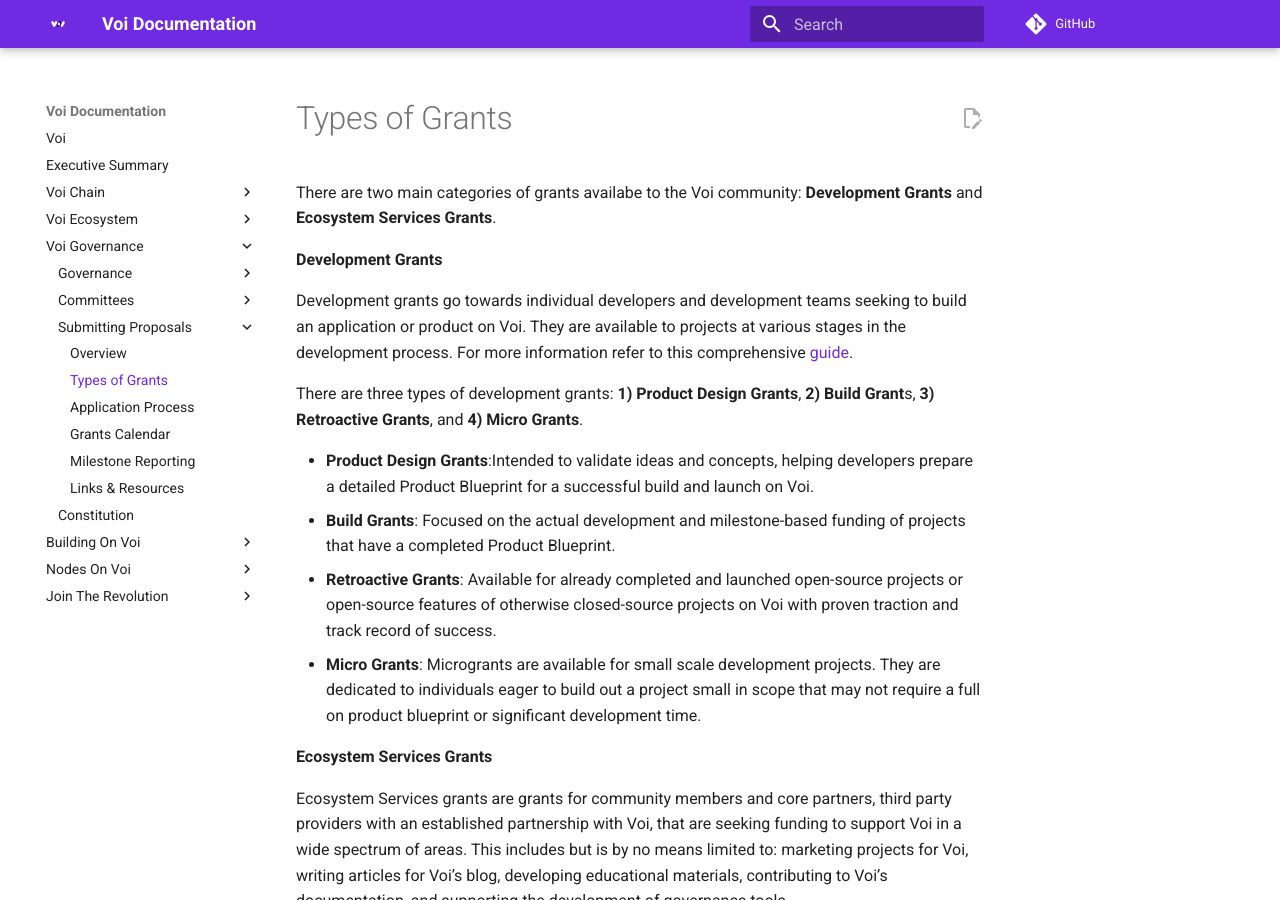
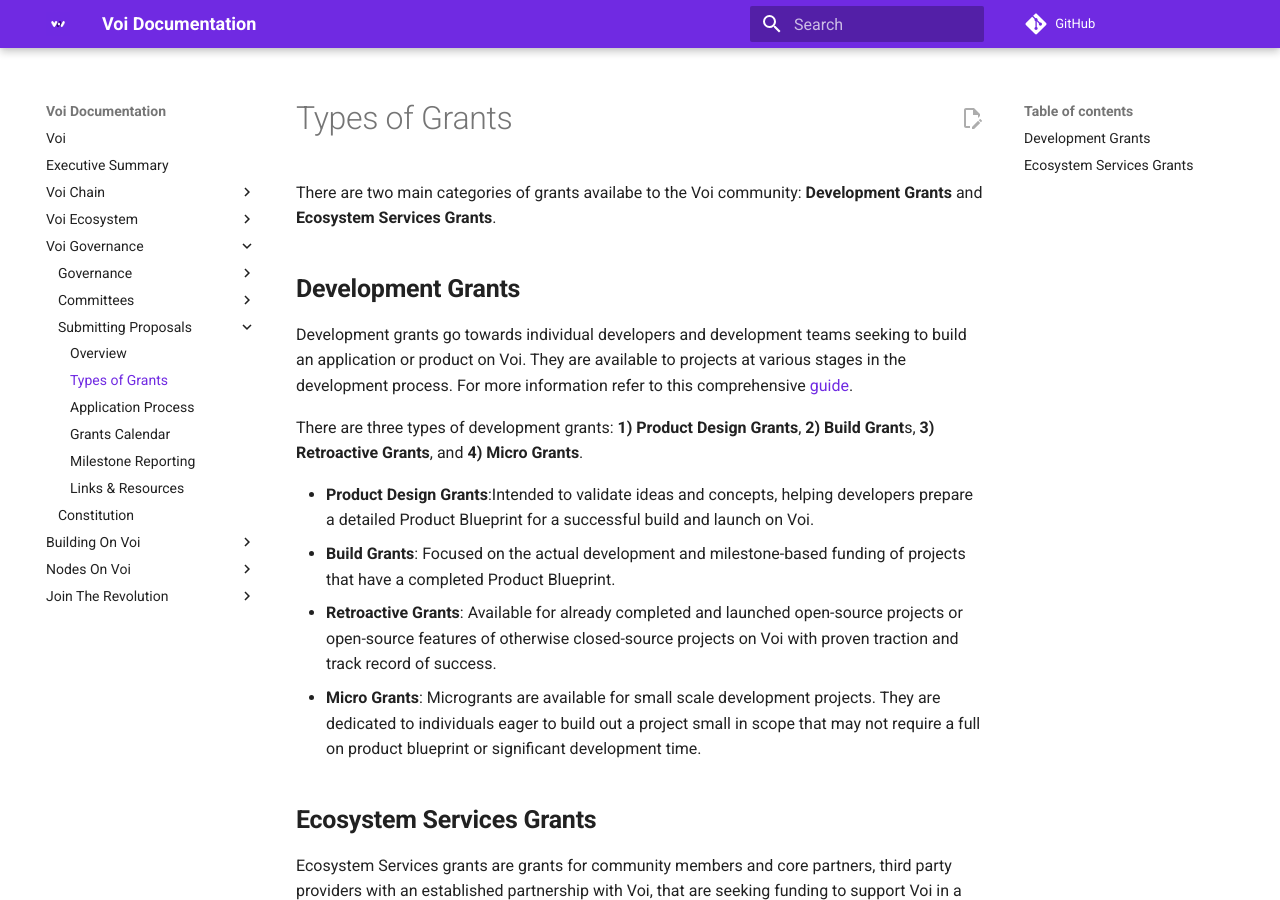
Before and after one commit to VoiNetwork/learn-more, an MkDocs documentation site: the page built from docs/governance/proposals/types-of-grants.md, in a window 1280 px wide and 900 px high. Built offline with MkDocs 1.6.1 and Material for MkDocs 9.7.7, drawn with Linux system fonts in a browser that asks for light colours; plug-ins that fetch from the network failed and are left out; comment, search, counter and statistics services are not loaded.

Commit message:
Update types-of-grants.md

```diff
--- a/docs/governance/proposals/types-of-grants.md
+++ b/docs/governance/proposals/types-of-grants.md
@@ -2,7 +2,7 @@
 
 There are two main categories of grants availabe to the Voi community: **Development Grants** and **Ecosystem Services Grants**.
 
-**Development Grants**
+##**Development Grants**
 
 Development grants go towards individual developers and development teams seeking to build an application or product on Voi. They are available to projects at various stages in the development process. For more information refer to this comprehensive [guide](https://docs.google.com/document/d/1rgZcpBtZY0rwq3W6-omnRjIGg54T8G3w1xjA_2usg84/edit).
 
@@ -14,7 +14,7 @@
  * **Micro Grants**: Microgrants are available for small scale development projects. They are dedicated to individuals eager to build out a project small in scope that may not require a full on product blueprint or significant development time.
 
 
-**Ecosystem Services Grants**
+##**Ecosystem Services Grants**
 
 Ecosystem Services grants are grants for community members and core partners, third party providers with an established partnership with Voi, that are seeking funding to support Voi in a wide spectrum of areas. This includes but is by no means limited to: marketing projects for Voi, writing articles for Voi’s blog, developing educational materials, contributing to Voi’s documentation, and supporting the development of governance tools.
 
```
